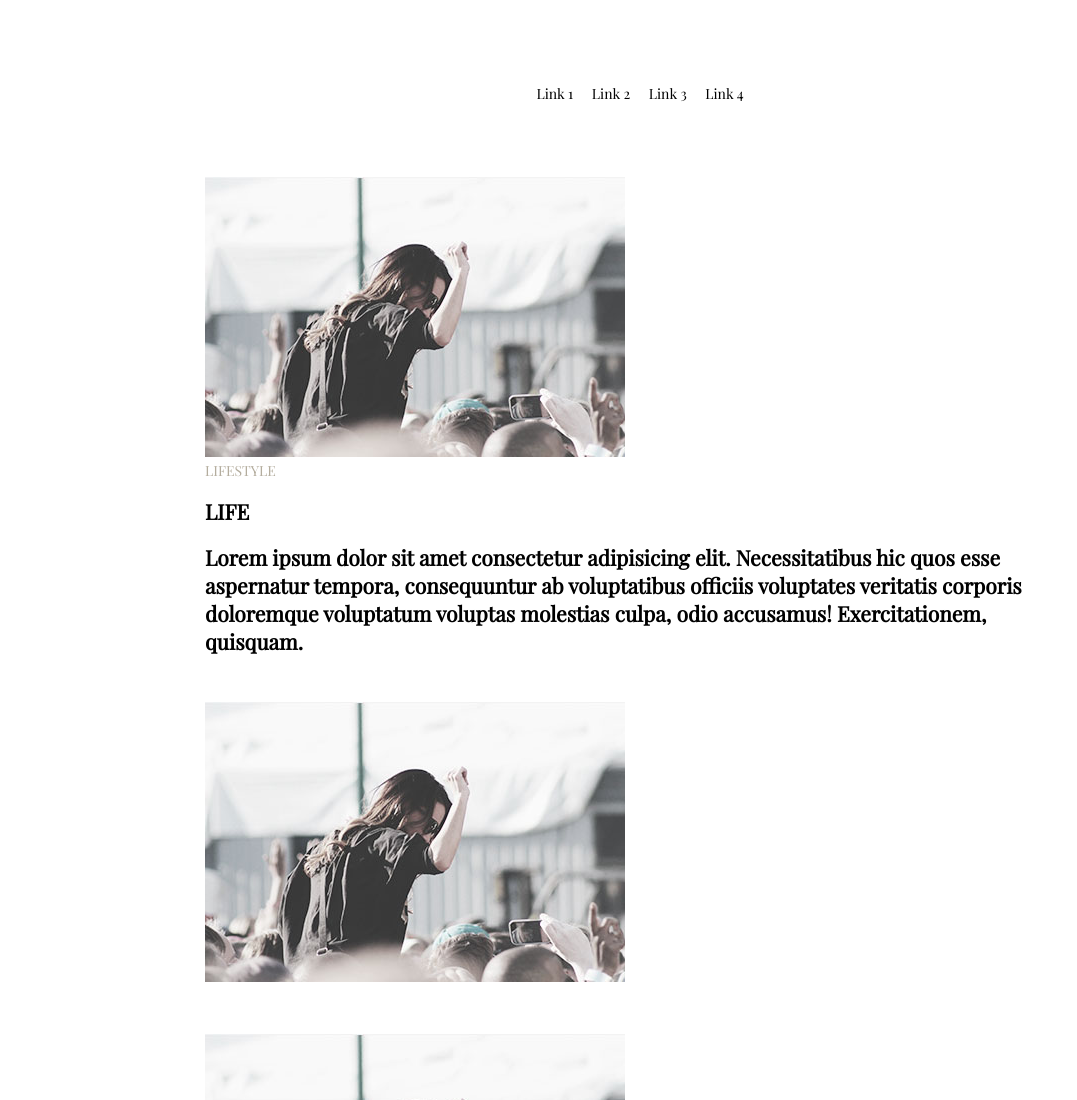
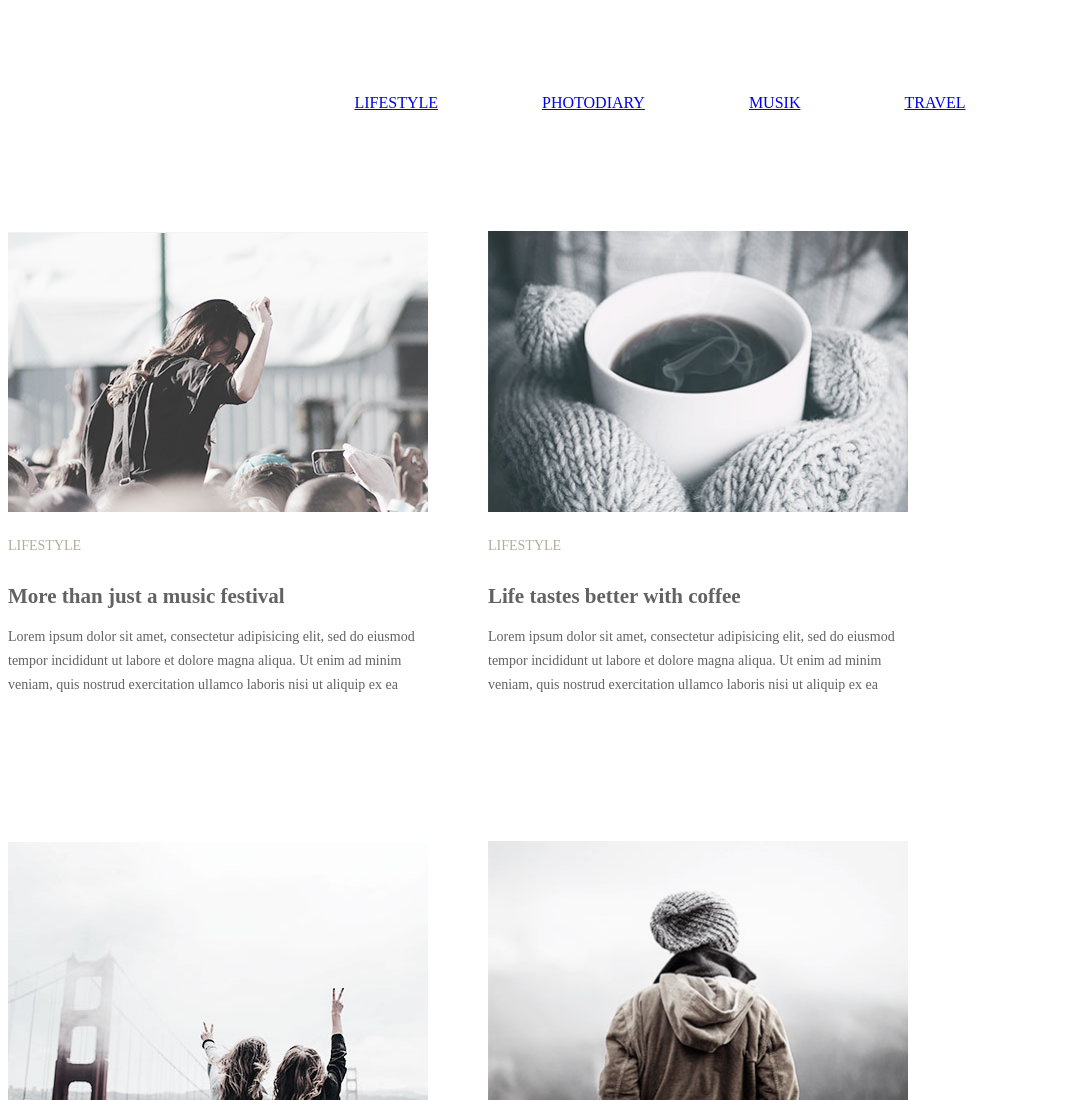
Before and after one commit to LesiaRomanova/goit-fe-course, a plain HTML site: page Module-3/INDEX.html in a window 1280 px wide. Shown: the top 1100 px of the page, without its empty margins (0-1077 px from the left). Drawn offline with Linux system fonts and the light colour scheme; files that its build step writes are made by us from their sources.

Commit message:
module 3

```diff
--- a/Module-3/INDEX.html
+++ b/Module-3/INDEX.html
@@ -3,122 +3,64 @@
 <head>
     <meta charset="UTF-8">
     <meta name="viewport" content="width=device-width, initial-scale=1.0">
-    <title><Module-3></title>
-    <link rel="stylesheet" href="сss/style.css">
+    <title>Module-3</title>
+    <link rel="stylesheet" href="css/style.css">
 </head>
 <body>
-    <div id="wapper">
-        <header id="header">
-            <div class="container">
-                <nav id="nav">
-                    <ul class="nav-list">
-                        <li class="nav-item">
-                            <a href="#" class="nav-link">Link 1</a>
-                        </li>
-                        <li class="nav-item">
-                            <a href="#" class="nav-link">Link 2</a>
-                        </li>
-                        <li class="nav-item">
-                            <a href="#" class="nav-link">Link 3</a>
-                        </li>
-                        <li class="nav-item">
-                            <a href="#" class="nav-link">Link 4</a>
-                        </li>
+    <div class="wrapper">
+        <header class="page-header">
+            <nav class="nav-list">
+                <ul class="nav-list">
+                    <li><a href="#">LIFESTYLE</a></li>
+                    <li><a href="#">PHOTODIARY</a></li>
+                    <li><a href="#">MUSIK</a></li>
+                    <li><a href="#">TRAVEL</a></li>
+                </ul>
+            </nav>
+        </header>
+    </div>
 
-                    </ul>
+    <div class="cards-wrap">
+        <section class="card">
+            <img src="./img/img-1.jpg" alt="" width="420" height="280">
+            <p class="category">LIFESTYLE</p>
+            <h2>More than just a music festival </h2>
+            <p>Lorem ipsum dolor sit amet, consectetur adipisicing elit, sed do eiusmod tempor incididunt ut labore et dolore magna aliqua. Ut enim ad minim veniam, quis nostrud exercitation ullamco laboris nisi ut aliquip ex ea </p>
+        </section>
+        <section class="card">
+            <img src="./img/img-2.jpg" alt="" width="420" height="280">
+            <p class="category">LIFESTYLE</p>
+            <h2>Life tastes better with coffee</h2>
+            <p>Lorem ipsum dolor sit amet, consectetur adipisicing elit, sed do eiusmod tempor incididunt ut labore et dolore magna aliqua. Ut enim ad minim veniam, quis nostrud exercitation ullamco laboris nisi ut aliquip ex ea </p>
+        </section>
+        <section class="card">
+            <img src="./img/img-3.jpg" alt="" width="420" height="280">
+            <p class="category">PHOTODIARY</p>
+            <h2>American dream </h2>
+            <p>Lorem ipsum dolor sit amet, consectetur adipisicing elit, sed do eiusmod tempor incididunt ut labore et dolore magna aliqua. Ut enim ad minim veniam, quis nostrud exercitation ullamco laboris nisi ut aliquip ex ea </p>
+        </section>
+        <section class="card">
+            <img src="./img/img-4.jpg" alt="" width="420" height="280">
+            <p class="category">PHOTODIARY</p>
+            <h2>A day exploring the Alps</h2>
+            <p>Lorem ipsum dolor sit amet, consectetur adipisicing elit, sed do eiusmod tempor incididunt ut labore et dolore magna aliqua. Ut enim ad minim veniam, quis nostrud exercitation ullamco laboris nisi ut aliquip ex ea </p>
+        </section>
+        <section class="card">
+            <img src="./img/img-5.jpg" alt="" width="420" height="280">
+            <p class="category">LIFESTYLE</p>
+            <h2>Top 10 song for running</h2>
+            <p>Lorem ipsum dolor sit amet, consectetur adipisicing elit, sed do eiusmod tempor incididunt ut labore et dolore magna aliqua. Ut enim ad minim veniam, quis nostrud exercitation ullamco laboris nisi ut aliquip ex ea </p>
+        </section>
+        <section class="card">
+            <img src="./img/img-6.jpg" alt="" width="420" height="280">
+            <p class="category">LIFESTYLE</p>
+            <h2>Cold winter days </h2>
+            <p>Lorem ipsum dolor sit amet, consectetur adipisicing elit, sed do eiusmod tempor incididunt ut labore et dolore magna aliqua. Ut enim ad minim veniam, quis nostrud exercitation ullamco laboris nisi ut aliquip ex ea </p>
+        </section>
 
-                </nav>
+    </div>
 
-            </div>
 
-        </header>
-        <main id="main">
-            <section class="section-article">
-                <div class="container">
-                        <div class="cards">
-                            <div class="card">
-                                <div class="card-img">
-                                    <a href="#">
-                                        <img src="img/img-1.jpg" alt="">
-                                    </a>
-
-                                </div>
-                                <div class="card-body">
-                                    <div class="card-header">
-                                        <a href="#">Lifestyle</a>
-                                        <h2>
-                                            <a href="#">Life </a>
-                                        </h2>
-
-                                        <h2>Lorem ipsum dolor sit amet consectetur adipisicing elit. Necessitatibus hic quos esse aspernatur tempora, consequuntur ab voluptatibus officiis voluptates veritatis corporis doloremque voluptatum voluptas molestias culpa, odio accusamus! Exercitationem, quisquam.</h2>
-                                    </div>
-
-                                    <p></p>
-                                 </div>
-                            </div>
-                            <div class="card">
-                                <div class="card-img">
-                                    <img src="img/img-1.jpg" alt="">
-                                </div>
-                                <div class="card-body">
-                                    <div class="card-header">
-                                        <p></p>
-                                        <h2></h2>
-                                    </div>
-
-                                    <p></p>
-                                 </div>
-                            </div>
-                            <div class="card">
-                                <div class="card-img">
-                                    <img src="img/img-1.jpg" alt="">
-                                </div>
-                                <div class="card-body">
-                                    <div class="card-header">
-                                        <p></p>
-                                        <h2></h2>
-                                    </div>
-
-                                    <p></p>
-                                 </div>
-                            </div>
-                            <div class="card">
-                                <div class="card-img">
-                                    <img src="img/img-1.jpg" alt="">
-                                </div>
-                                <div class="card-body">
-                                    <div class="card-header">
-                                        <p></p>
-                                        <h2></h2>
-                                    </div>
-
-                                    <p></p>
-                                 </div>
-                            </div>
-                            <div class="card">
-                                <div class="card-img">
-                                    <img src="img/img-1.jpg" alt="">
-                                </div>
-                                <div class="card-body">
-                                    <div class="card-header">
-                                        <p></p>
-                                        <h2></h2>
-                                    </div>
-
-                                    <p></p>
-                                 </div>
-                            </div>
-
-                                    <p></p>
-                                 </div>
-                            </div>
-
-                        </div>
-                </div>
-            </div>
-            </section>
-        </main>
-    </div>
 
 </body>
 </html>
--- a/Module-3/css/style.css
+++ b/Module-3/css/style.css
@@ -8,105 +8,73 @@ html {
     box-sizing: inherit;
 }
 
-a {
-
-    text-decoration: none;
+body, p, button {
+    font-family: "Playfair Display",serif;
+    font-style: 14px;
+    font-weight: 400;
+    line-height: 24px;
+    color: #626262;
 }
 
-@font-face  {
-
-    font-family : "Playfair-Display";
-        src: url(../fonts/PlayfairDisplay-Regular.ttf) format("truetype");
-    font-wight :normal;
-    Font-style :normal;
-
-
+.wrapper {
+    width: 900px;
+    margin: 0 auto;
 }
-
-@font-face  {
-
-    font-family : "Ubuntu";
-    src: url(../fonts/Ubuntu-Light.ttf) format('truetype');
-    font-wight :300;
-    Font-style :normal;
+.nav-list ul {
+    text-align: center;
 }
-
-
-body {
-
-    font-family : "Playfair-Display";
-    font-size: 14px;
-    line-height: ;
+.nav-list li {
+    display: inline-block;
+    margin-top: 75px;
+    margin-right: 100px;
+    margin-bottom: 100px;
 }
-#wrapper {
-    position: relative;
-    width: 100%;
-    overflow: hidden;
+.nav-list li:last-child {
+    margin-right: 0;
 }
-
-.container {
-    max-width: 930px;
-    margin: 0 auto;
-    padding: 0 15px;
-
+.nav-list li a {
+    text-transform: uppercase;
 }
-
-
-ul, ol {
-    list-style: nome;
-    padding: 0;
-    margin: 0;
-}
-
-#header {
-    padding: 74px 0;
-}
-.nav-list {
-    text-align: center;
-
-}
-.nav-item {
-    display: inline-block;
-    vertical-align: middle;
-
-}
-.nav-item + .nav-item {
-    padding-left: 15px;
-}
-.nav-link {
-    color: inherit;
-}
-
-.nav-link :hover
-.nav-link :focus
-.nav-link :active{
+.nav-list li a:hover {
     color: #03a9f4;
 }
-.cards  {
-   letter-spacing: -.34em;
-   margin: 0 --30px;
+.cards-wrap {
+font-size: 0;
+
 }
 .card {
     display: inline-block;
-    vertical-align: middle;
-    width: 50;
-    padding: 0 30px 30px;
-    letter-spacing: 0;
+    width: 420px;
+    font-size: 14px;
+    margin-right: 60px;
+    margin-bottom: 130px;
 }
-.card a{
+.card:nth-child(even) {
+    margin-right: 0;
+}
+.card img{
+    display: block;
+    width: 100;
+    height: auto;
+}
+.card .category {
+    font: 300 14px "Ulbuntu", sant-sarif;
+    text-transform: uppercase;
     color: #b4ad9e;
-    text-transform: uppercase;
+    margin-top: 26px;
+    margin-bottom: 30px;
+}
+.card h3 {
+    font-size: 35px;
+    margin-bottom: 35px;
 
 }
+.btn-more {
+    display: block;
+    margin: auto;
+    font-size: 20px;
+    border: 1px solid;
+    padding: 20px 35px;
+    margin-bottom: 75px;
 
-.card .catego
-.card h2 {
-    font-size: 30px;
-    margin: 30pz 0;
 }
-.card h2 a {
-    color: inherit;
-}
-.nav-item + .nav-item {
-    padding-left: 15px;
-}
```
Also changed, not shown: Module-3/img/img-2.jpg (added), Module-3/img/img-3.jpg (added), Module-3/img/img-4.jpg (added), Module-3/img/img-5.jpg (added), Module-3/img/img-6.jpg (added), 1 other file.
